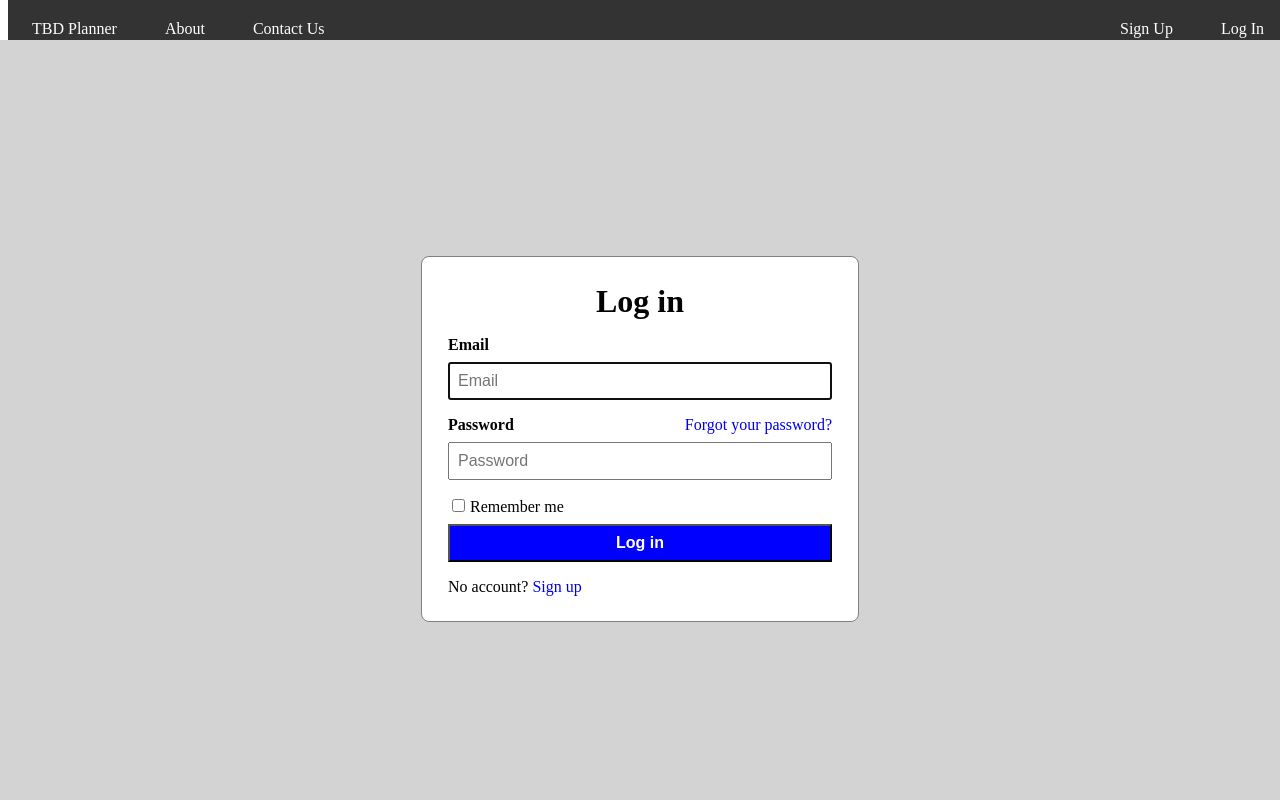
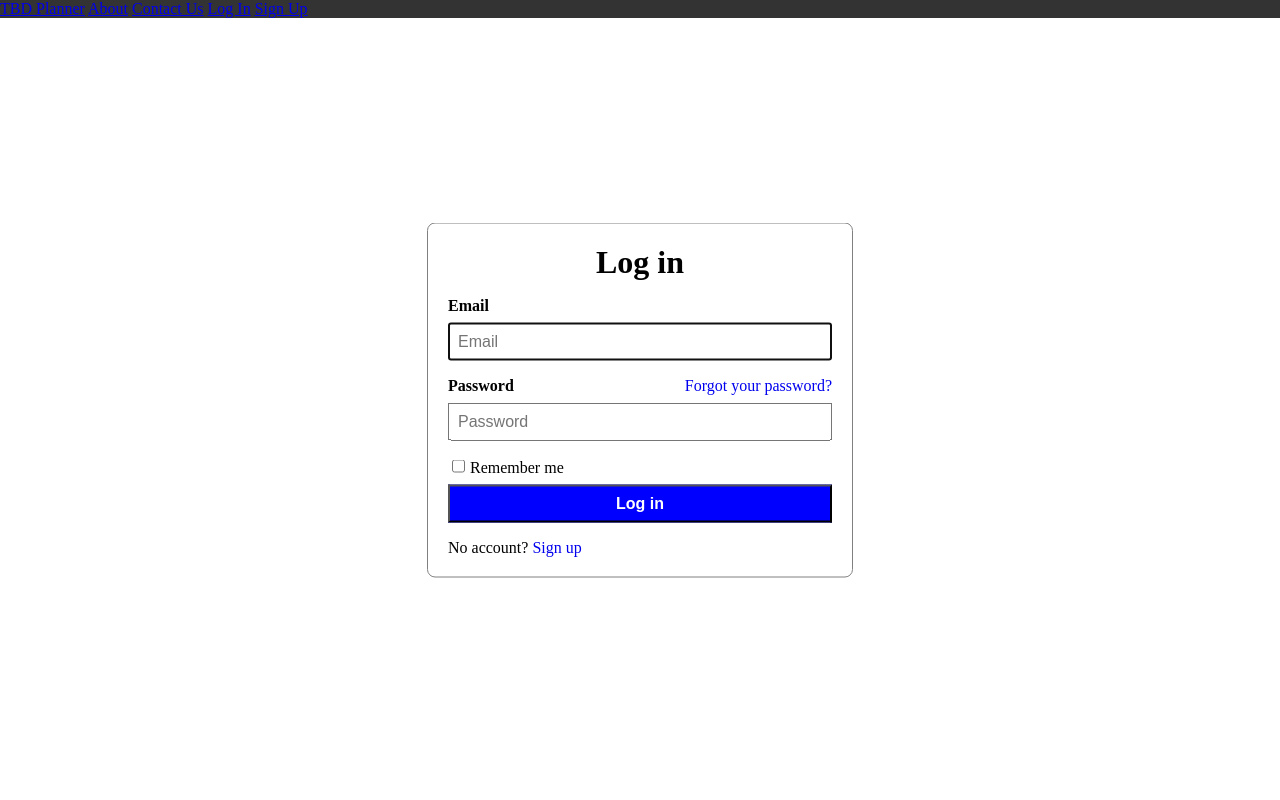
Before and after one commit to CSCI-5828-Foundations-Sftware-Engr/team-tbd-semester-project, a Flask app: page /login in a window 1280 px wide. Run offline with Flask 2, Linux system fonts and the light colour scheme.

Commit message:
Login page refactoring

```diff
--- a/client/static/css/style.css
+++ b/client/static/css/style.css
@@ -1,52 +1,72 @@
-.navBar {
-    position: fixed;
-    top: 0;
+html, body {
     margin: 0;
     padding: 0;
+}
+.navBar {
+    background-color: #333;
+    color: #fff;
     width: 100%;
-    background-color: #333;
+    position: fixed;
 }
-.navButton {
-    color: white;
-    text-decoration: none;
-    padding: 20px 24px;
+.navBar ul {
+    list-style-type: none;
+    margin: 0;
+    padding: 0;
 }
-.floatLeft {
+.navBar li {
     float: left;
 }
-.floatRight {
+.navBar li a {
+    display: block;
+    color: white;
+    padding: 16px;
+    text-decoration: none;
+}
+.navBar .rightNav {
     float: right;
 }
-.navButton:hover {
+.navBar li a:hover {
     background-color: #111;
 }
-.flex-column {
+.navBar .active a {
+    background-color: #555;
+}
+.flex-column, .form, .formGroup {
     display: flex;
     flex-direction: column;
 }
-.container {
-    position: absolute;
-    width: 100%;
-    height: 95%;
-    top: 5;
-    bottom: 0;
+.pageContainer {
+    position: fixed;
+    top: 50px;
     left: 0;
     right: 0;
-    background-color: lightgray;
+    bottom: 0;
+    background-color: #f5f5f5;
+}
+.pageContent, .about, .contactUs, .form {
+    border: 1px solid gray;
+    border-radius: 8px;
+  position: fixed;
+  top: 50%;
+  left: 50%;
+  transform: translate(-50%, -50%);
+  background-color: #fff;
+  padding: 20px;
+}
+.about {
+    width: 80%;
+}
+.contactUs {
+    width: 40%;
 }
 .form {
     width: 30%;
-    margin: auto;
-    padding: 2%;
-    border: 1px solid gray;
-    border-radius: 8px;
-    background-color: white;
 }
 .title {
     font-size: xx-large;
     text-align: center;
 }
-.bold-text {
+.bold-text, title, .form input[type="submit"], .formGroup span {
     font-weight: bold;
 }
 .error {
@@ -57,7 +77,7 @@
     color: green;
     text-align: center;
 }
-.medium-text {
+.medium-text, .formGroup input, .form input[type="submit"] {
     font-size:medium;
 }
 .flex-space-between {
@@ -67,21 +87,22 @@
 .rememberMeCheckBox {
     margin-right: 5px;
 }
-.loginButton {
+.form input[type="submit"] {
     background-color: blue;
     color: white;
+    cursor: pointer;
 }
-.margin-top {
+.margin-top, .formGroup {
     margin-top: 16px;
 }
-.small-margin-top {
+.small-margin-top, .formGroup input, .form input[type="submit"] {
     margin-top: 8px;
 }
-.padding-vertical {
+.padding-vertical, .formGroup input, .form input[type="submit"] {
     padding-top: 8px;
     padding-bottom: 8px;
 }
-.padding-horizontal {
+.padding-horizontal, .formGroup input, .form input[type="submit"] {
     padding-left: 8px;
     padding-right: 8px;
 }
```
Also changed, not shown: client/static/javascript/script.js (added, +14 -0 lines).
